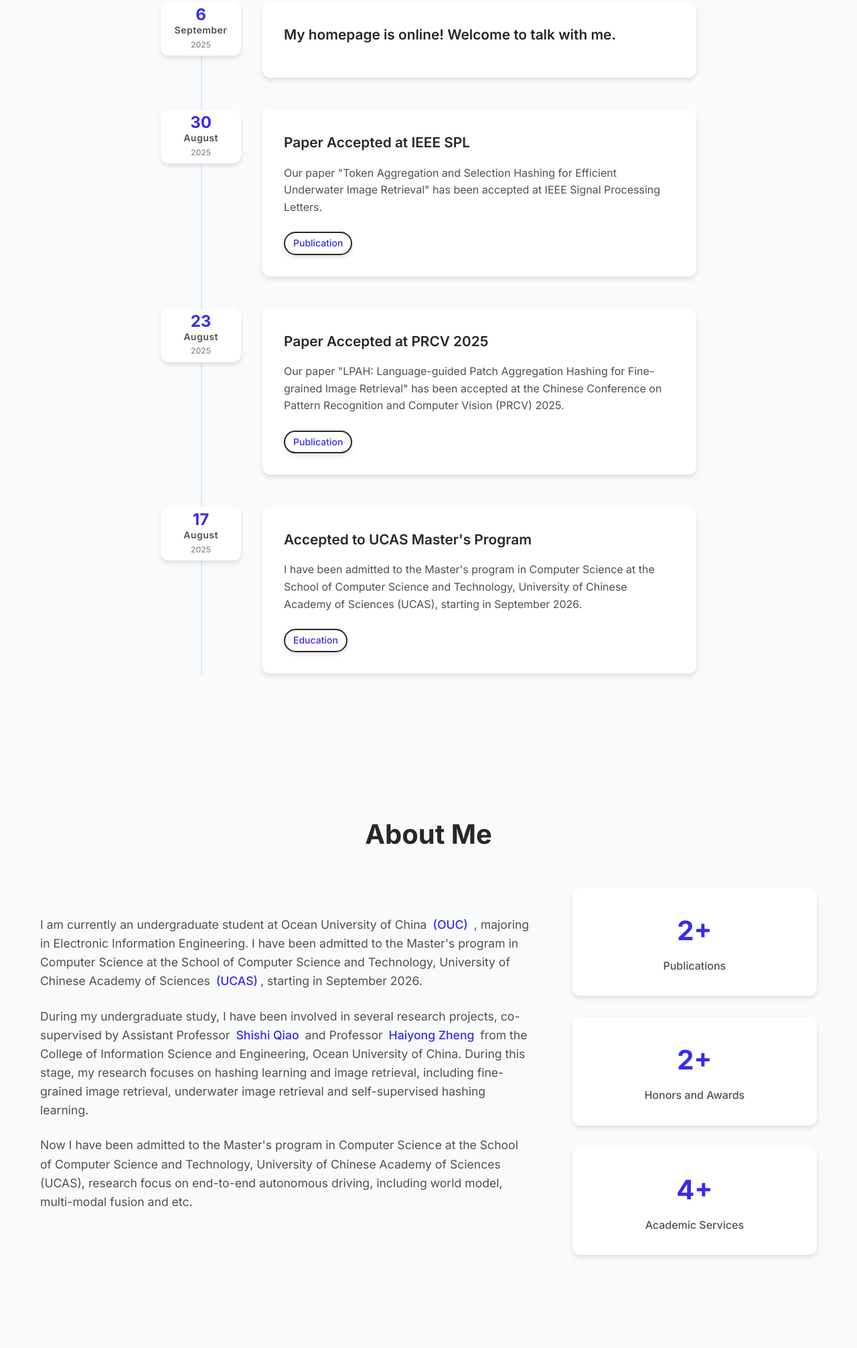
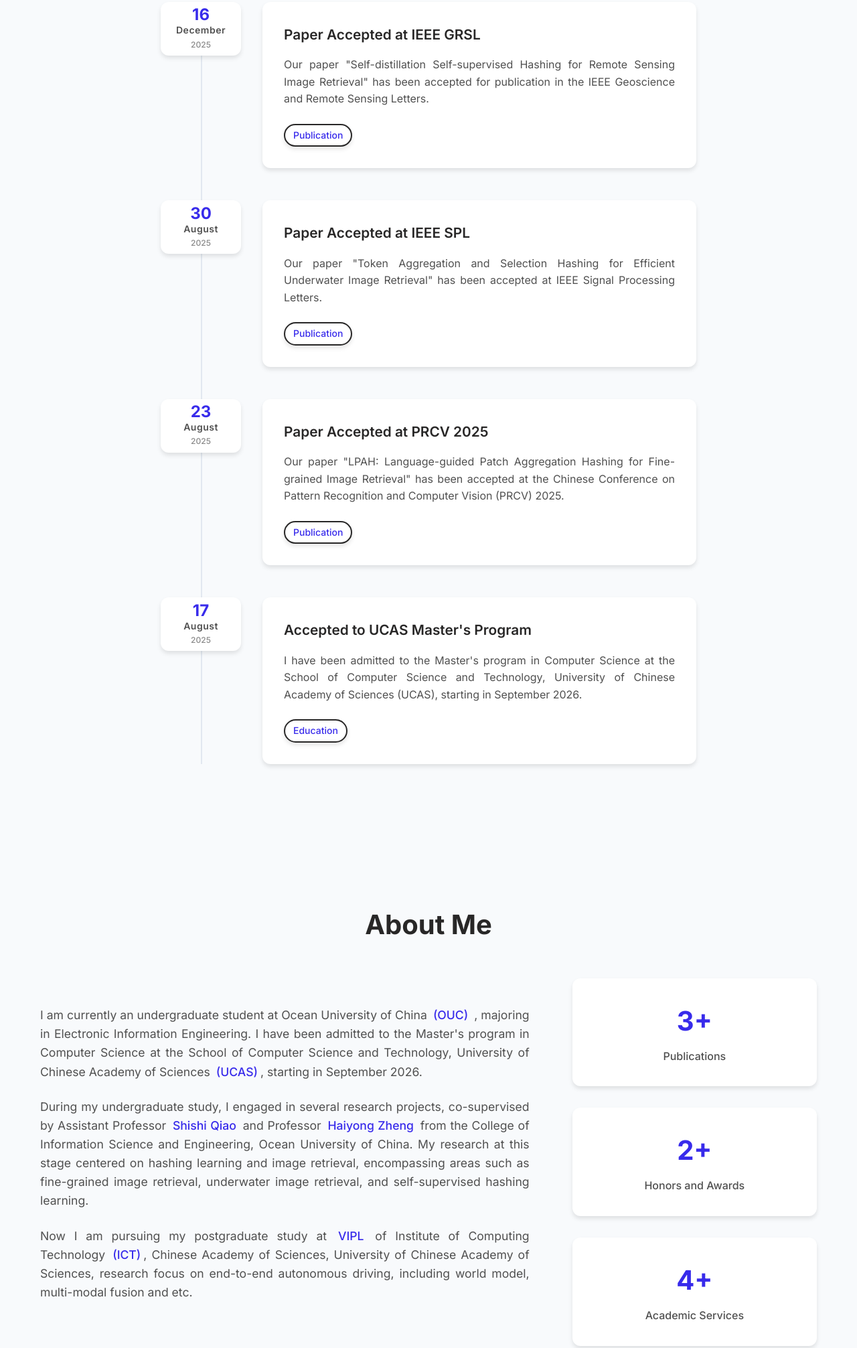
Before and after one commit to syuan8889/syuan8889.github.io, a plain HTML site: page index.html in a window 1280 px wide. Shown: the part 989-3002 px from the top of the page at 67% size. Drawn offline with Linux system fonts and the light colour scheme.

Commit message:
Add files via upload

```diff
--- a/index.html
+++ b/index.html
@@ -85,7 +85,7 @@
         <h2 class="section-title">NEWS</h2>
         <div class="news-timeline">
 
-            <div class="news-item">
+            <!-- <div class="news-item">
                 <div class="news-date">
                     <span class="date-day">6</span>
                     <span class="date-month">September</span>
@@ -93,6 +93,21 @@
                 </div>
                 <div class="news-content">
                     <h3>My homepage is online! Welcome to talk with me.</h3>
+                </div>
+            </div> -->
+            <div class="news-item">
+                <div class="news-date">
+                    <span class="date-day">16</span>
+                    <span class="date-month">December</span>
+                    <span class="date-year">2025</span>
+                </div>
+                <div class="news-content">
+                    <h3>Paper Accepted at IEEE GRSL</h3>
+                    <p>Our paper "Self-distillation Self-supervised Hashing for Remote Sensing Image Retrieval" has been accepted for publication in the IEEE Geoscience and Remote Sensing Letters.</p>
+                    <div class="news-tags">
+                        <span class="news-tag">Publication</span>
+                        <!-- <span class="news-tag">Computer Vision</span> -->
+                    </div>
                 </div>
             </div>
 
@@ -166,24 +181,22 @@
                         University of Chinese Academy of Sciences <a href="https://www.ucas.ac.cn/" target="_blank">(UCAS)</a>, starting in September 2026.
                     </p>
 
-
+                    <p class="about-link">
+                    During my undergraduate study, I engaged in several research projects, co-supervised by Assistant Professor
+                    <a href="https://ssqiao.github.io/" target="_blank">Shishi Qiao</a>
+                    and Professor <a href="https://ouc.ai/zhenghaiyong/" target="_blank">Haiyong Zheng</a> from the College of Information Science and Engineering, Ocean University of China.
+                    My research at this stage centered on hashing learning and image retrieval, encompassing areas such as fine-grained image retrieval, underwater image retrieval, and self-supervised hashing learning.
+                    </p>
 
                     <p class="about-link">
-                    During my undergraduate study, I have been involved in several research projects, co-supervised by Assistant Professor
-                    <a href="https://ssqiao.github.io/" target="_blank">Shishi Qiao</a>
-                    and Professor <a href="https://ouc.ai/zhenghaiyong/" target="_blank">Haiyong Zheng</a> from the College of Information Science and Engineering, Ocean University of China. During this stage, my research focuses on
-                    hashing learning and image retrieval, including fine-grained image retrieval, underwater image retrieval and self-supervised hashing learning.
-                    </p>
-
-
-                    <p>
-                        Now I have been admitted to the Master's program in Computer Science at the School of Computer Science and Technology,
-                        University of Chinese Academy of Sciences (UCAS), research focus on end-to-end autonomous driving, including world model, multi-modal fusion and etc.
+                        Now I am pursuing my postgraduate study at <a href="https://vipl.ict.ac.cn/" target="_blank">VIPL</a>  of
+                        Institute of Computing Technology <a href="https://ict.ac.cn/" target="_blank">(ICT)</a>, Chinese Academy of Sciences, University of Chinese Academy of Sciences,
+                        research focus on end-to-end autonomous driving, including world model, multi-modal fusion and etc.
                     </p>
                 </div>
                 <div class="about-stats">
                     <div class="stat-item">
-                        <h3>2+</h3>
+                        <h3>3+</h3>
                         <p>Publications</p>
                     </div>
                     <!-- <div class="stat-item">
@@ -284,6 +297,29 @@
                         </div>
                     </div>
                 </div>
+
+
+                <div class="publication-item">
+                    <div class="publication-year">2025</div>
+                    <div class="publication-image" data-full-image="images/SDSH.png">
+                        <img src="images/SDSH.png" alt="Framework of SDSH" class="paper-img">
+                        <div class="image-overlay">
+                            <i class="fas fa-search-plus"></i>
+                            <span>Hover to view full image</span>
+                        </div>
+                    </div>
+                    <div class="publication-content">
+                        <h3> Self-distillation Self-supervised Hashing for Remote Sensing Image Retrieval</h3>
+                        <p class="publication-authors">Shishi Qiao, Shuai Yuan, Hang Fu, Mai Yan, Haiyong Zheng</p>
+                        <p class="publication-venue">IEEE Geoscience and Remote Sensing Letters, 2025</p>
+                        <div class="publication-links">
+                            <a href="#" class="publication-link"><i class="fas fa-file-pdf"></i> PDF</a>
+                            <a href="https://github.com/ssqiao/SDSH" class="publication-link"><i class="fas fa-code"></i> Code</a>
+                        </div>
+                    </div>
+                </div>
+
+
 
             </div>
         </div>
--- a/style.css
+++ b/style.css
@@ -241,6 +241,10 @@ section {
     background-color: #7470b7;
     transform: translateY(-1px);
     box-shadow: 0 2px 8px rgba(79, 70, 229, 0.3);
+}
+.about-link {
+    text-align: justify;
+    text-justify: inter-word;
 }
 
 .about-stats {
@@ -667,7 +671,10 @@ section {
     border-radius: 12px;
     box-shadow: 0 4px 6px rgba(0, 0, 0, 0.1);
     transition: transform 0.3s ease;
+    text-align: justify;
+    text-justify: inter-word;
 }
+
 
 .news-content:hover {
     transform: translateY(-2px);
```
Also changed, not shown: 1 other file.
